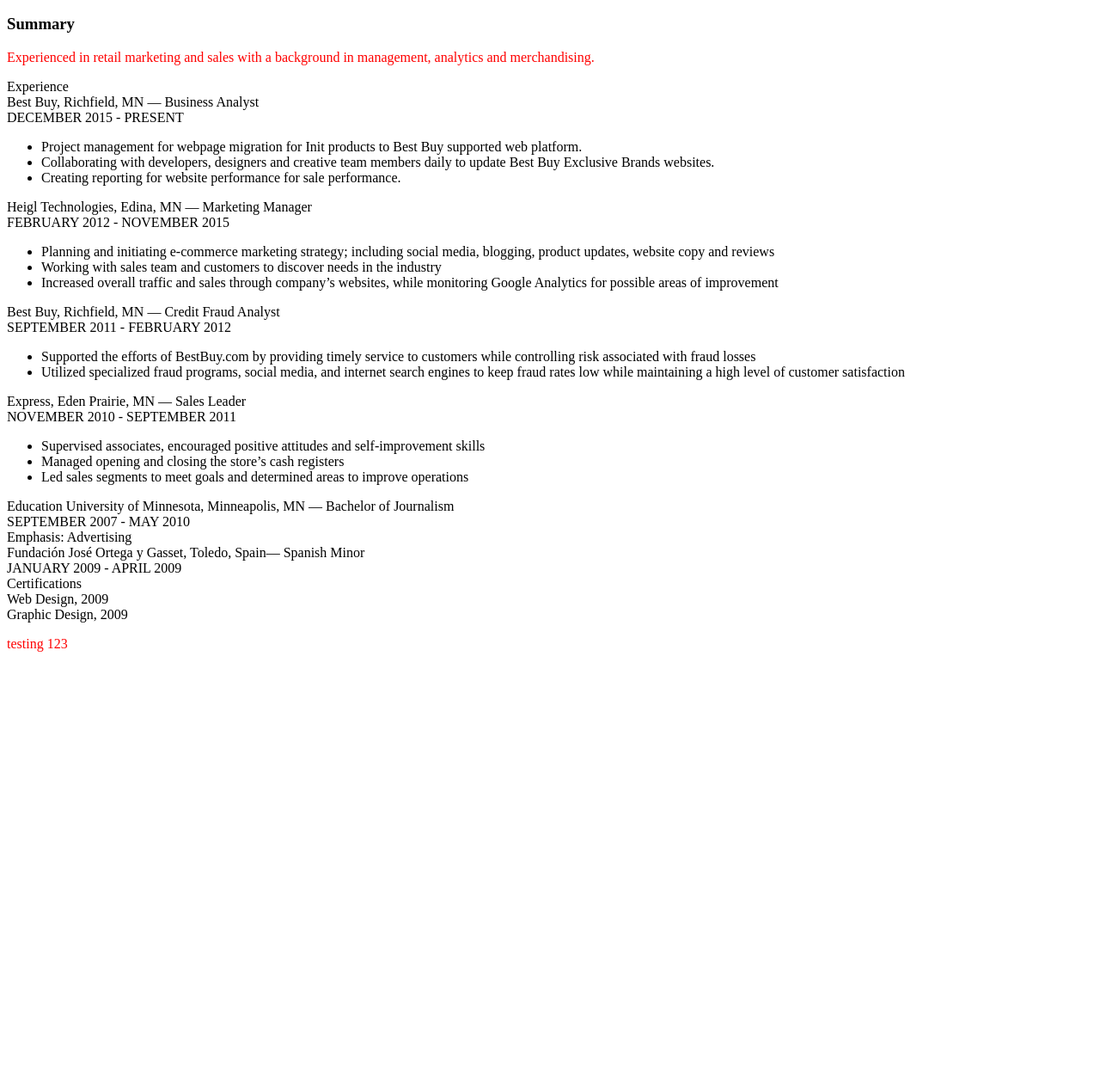
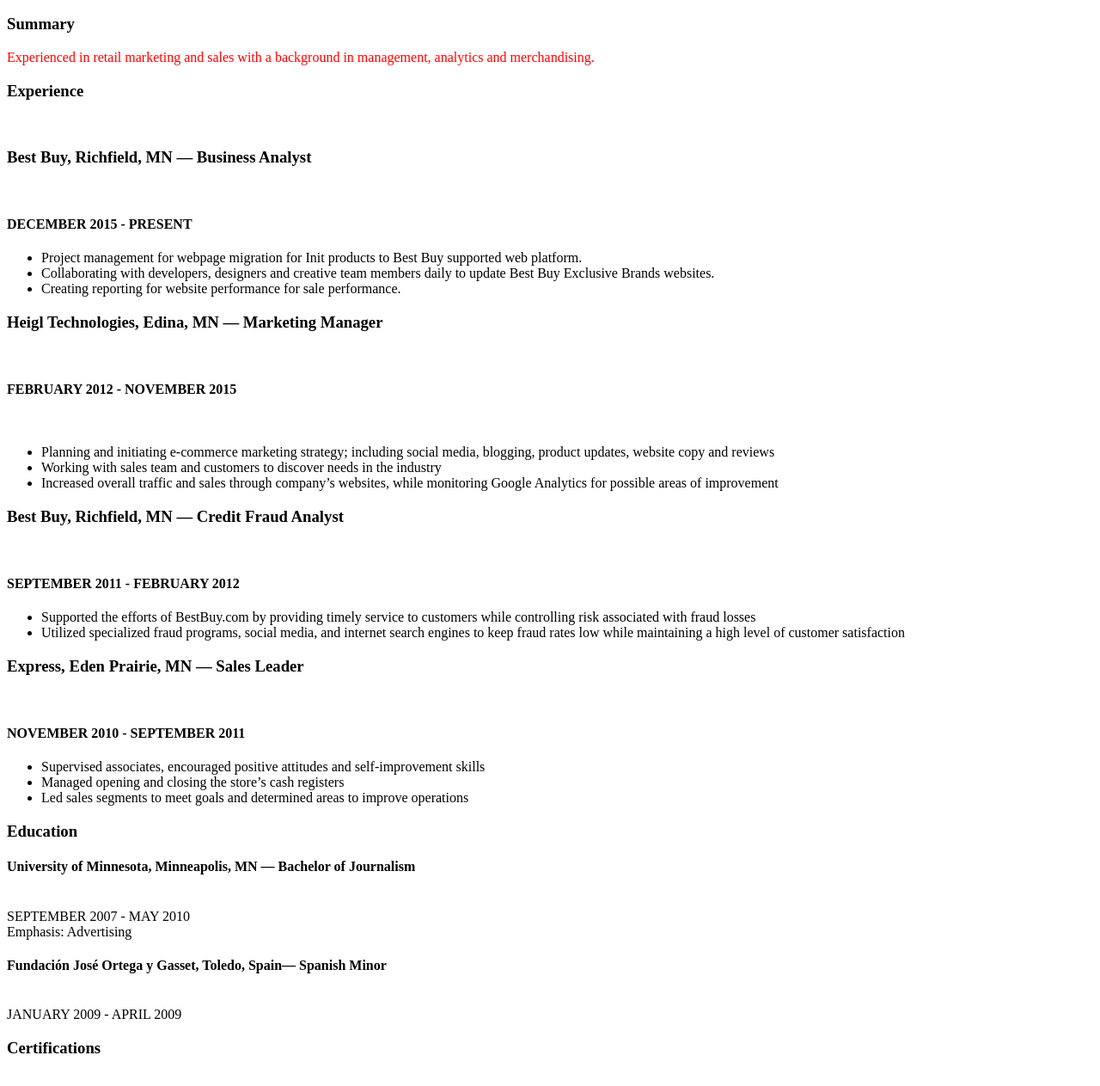
Before and after one commit to emilykuplic/emilykuplic.github.io, a plain HTML site: page index.html in a window 1280 px wide. Shown: the part 177-1440 px from the top of the page at 86% size. Before the commit the page ends 951 px from the top, so only its background shows below. Drawn offline with Linux system fonts and the light colour scheme.

Commit message:
Update index.html

```diff
--- a/index.html
+++ b/index.html
@@ -14,43 +14,43 @@
     <h3>Summary</h3>
     <p>Experienced in retail marketing and sales with a background in management, analytics and merchandising.</p>
 
-    Experience<br>
-    Best Buy, Richfield, MN — Business Analyst<br>
-DECEMBER 2015 - PRESENT
+    <h3>Experience</h3><br>
+    <h3>Best Buy, Richfield, MN — Business Analyst</h3><br>
+    <h4>DECEMBER 2015 - PRESENT</h4>
 <ul>
    <li>Project management for webpage migration for Init products to Best Buy supported web platform.</li>
    <li>Collaborating with developers, designers and creative team members daily to update Best Buy Exclusive Brands websites.</li>
    <li>Creating reporting for website performance for sale performance.</li>
 </ul>
-  Heigl Technologies, Edina, MN — Marketing Manager <br>
-FEBRUARY 2012 - NOVEMBER 2015<br>
+    <h3>Heigl Technologies, Edina, MN — Marketing Manager</h3><br>
+    <h4>FEBRUARY 2012 - NOVEMBER 2015</h4><br>
 <ul>
   <li>Planning and initiating e-commerce marketing strategy; including social media, blogging, product updates, website copy and reviews</li>
   <li>Working with sales team and customers to discover needs in the industry</li>
   <li>Increased overall traffic and sales through company’s websites, while monitoring Google Analytics for possible areas of improvement</li>
 </ul>
-  Best Buy, Richfield, MN — Credit Fraud Analyst<br>
-SEPTEMBER 2011 - FEBRUARY 2012
+    <h3>Best Buy, Richfield, MN — Credit Fraud Analyst</h3><br>
+    <h4>SEPTEMBER 2011 - FEBRUARY 2012</h4>
 <ul>
   <li>Supported the efforts of BestBuy.com by providing timely service to customers while controlling risk associated with fraud losses
   <li>Utilized specialized fraud programs, social media, and internet search engines to keep fraud rates low while maintaining a high level of customer satisfaction
 </ul>
-Express, Eden Prairie, MN — Sales Leader<br>
-NOVEMBER 2010 - SEPTEMBER 2011
+    <h3>Express, Eden Prairie, MN — Sales Leader</h3><br>
+    <h4>NOVEMBER 2010 - SEPTEMBER 2011</h4>
 <ul>
   <li>Supervised associates, encouraged positive attitudes and self-improvement skills</li>
   <li>Managed opening and closing the store’s cash registers</li>
   <li>Led sales segments to meet goals and determined areas to improve operations</li>
 </ul>
-    Education
-    University of Minnesota, Minneapolis, MN — Bachelor of Journalism<br>
+    <h3>Education</h3>
+    <h4>University of Minnesota, Minneapolis, MN — Bachelor of Journalism</h4><br>
 SEPTEMBER 2007 - MAY 2010<br>
 Emphasis: Advertising<br>
 
-Fundación José Ortega y Gasset, Toledo, Spain— Spanish Minor<br>
+   <h4>Fundación José Ortega y Gasset, Toledo, Spain— Spanish Minor</h4><br>
 JANUARY 2009 - APRIL 2009<br>
 
-    Certifications<br>
+    <h3>Certifications</h3><br>
 Web Design, 2009<br>
 Graphic Design, 2009<br>
 
```
